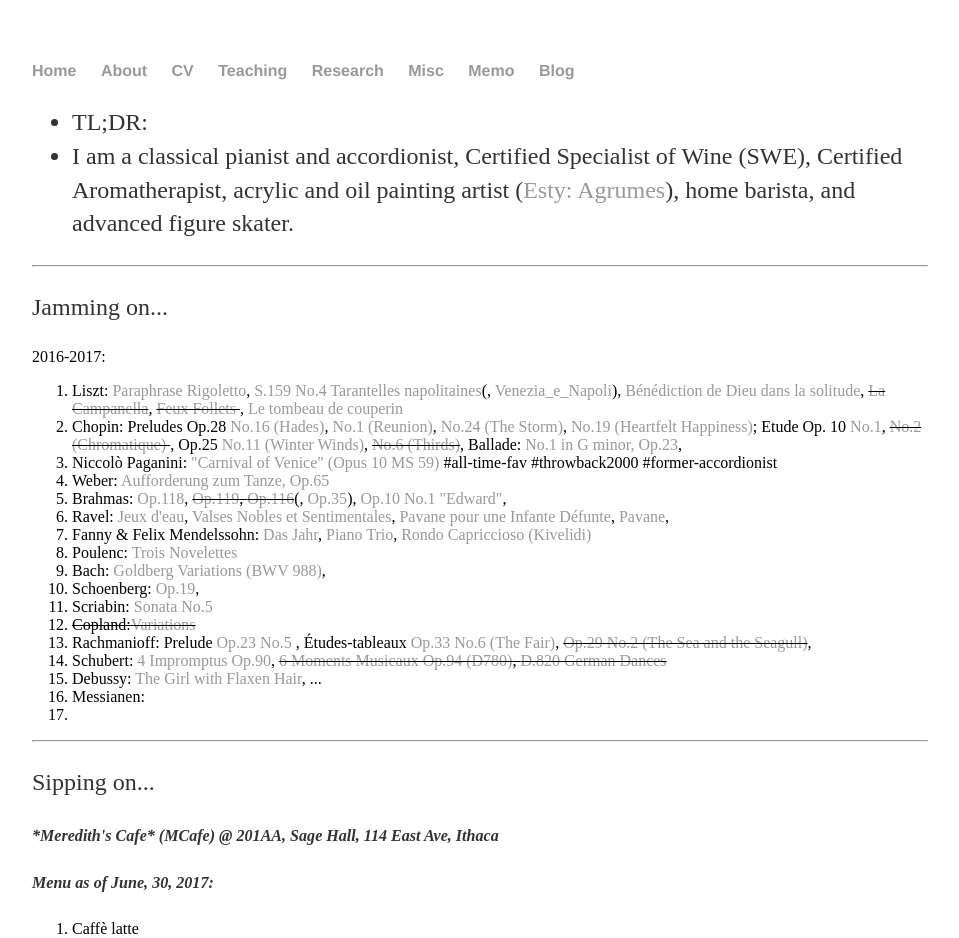
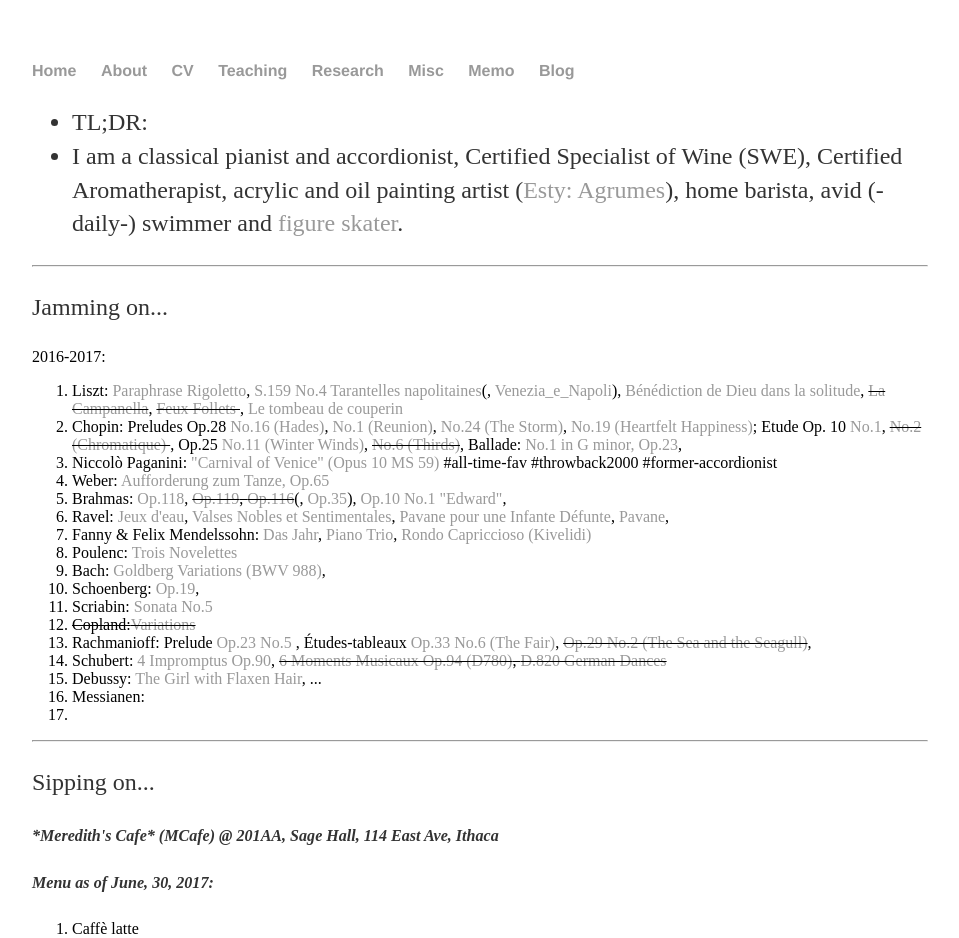
Before and after one commit to shenglih/shenglih.github.io, a Jekyll site: the page built from misc/index.html, in a window 1280 px wide. Shown: the top 938 px of the page, without its empty margins (160-1119 px from the left). Built offline with Jekyll 4.4.1, drawn with Linux system fonts in a browser that asks for light colours.

Commit message:
Update index.html

```diff
--- a/misc/index.html
+++ b/misc/index.html
@@ -7,7 +7,7 @@ title: Shengli Hu, Misc
 	<ul>
 		<li>TL;DR: </li>
 
-	<li>I am a classical pianist and accordionist, Certified Specialist of Wine (SWE), Certified Aromatherapist, acrylic and oil painting artist (<a href="">Esty: Agrumes</a>), home barista, and advanced figure skater.</li>
+	<li>I am a classical pianist and accordionist, Certified Specialist of Wine (SWE), Certified Aromatherapist, acrylic and oil painting artist (<a href="">Esty: Agrumes</a>), home barista, avid (-daily-) swimmer and <a href="/misc/skating.html">figure skater</a>.</li>
 	</ul>
 	<hr>
 	<p> Jamming on... </p>
```
